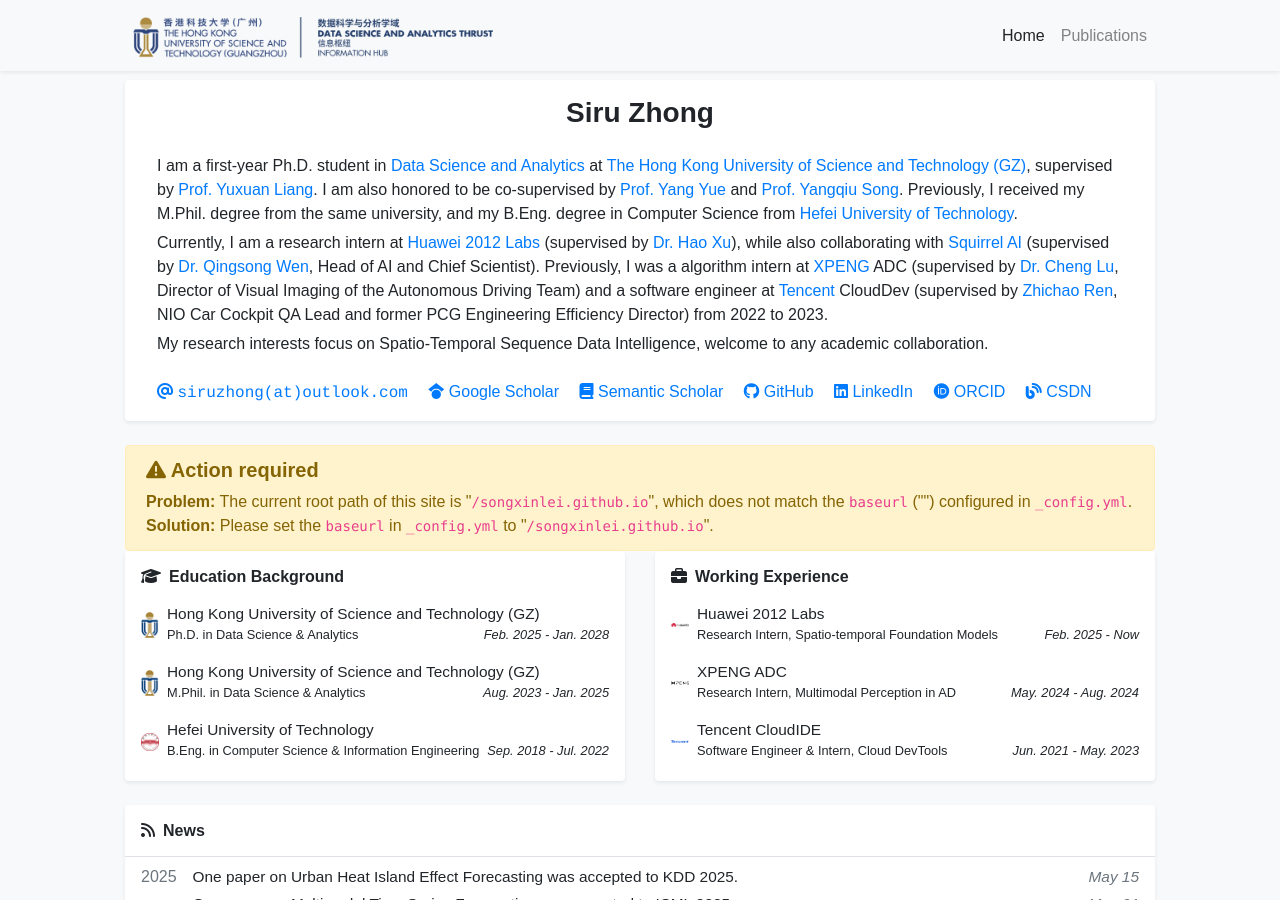
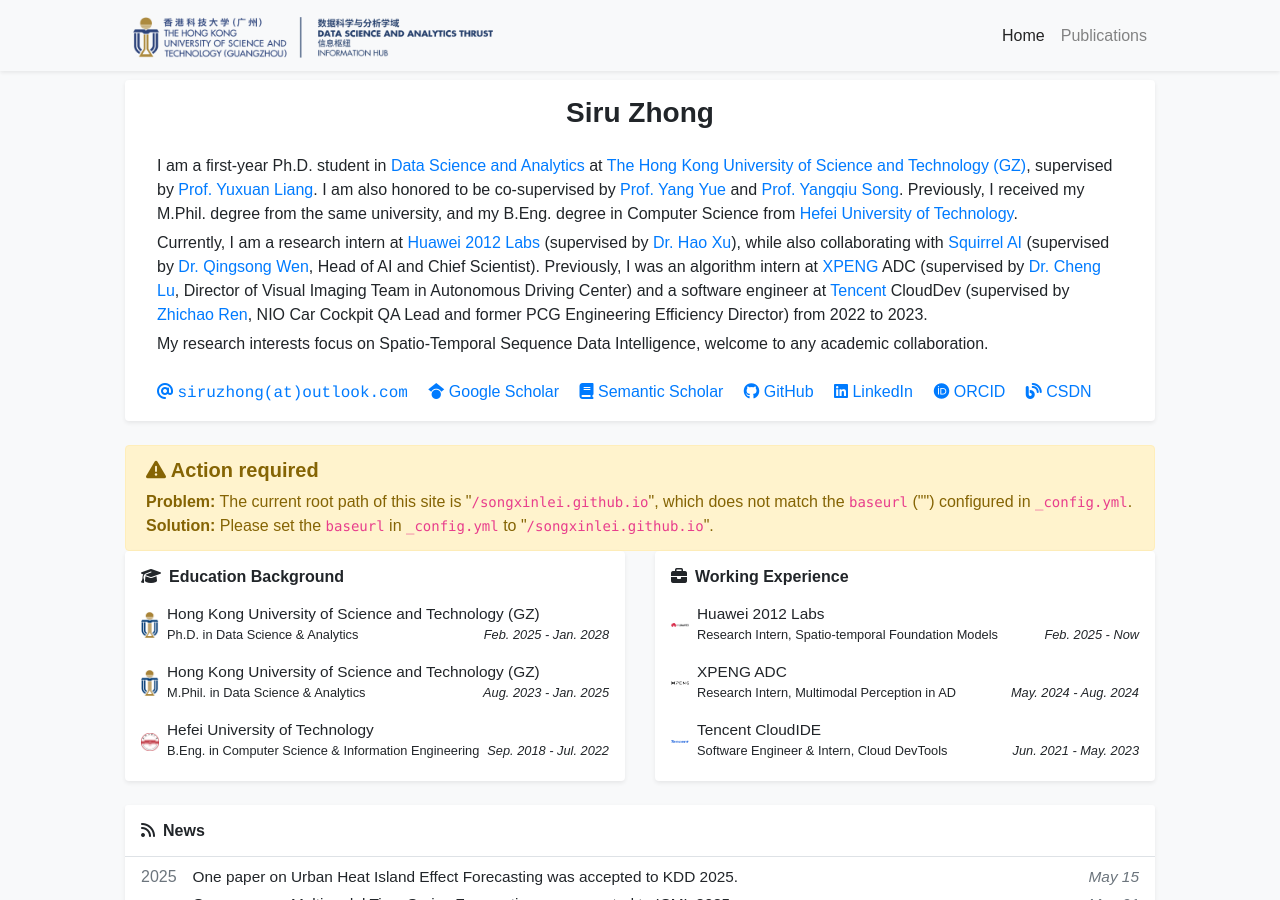
Before and after one commit to thunderlrr/songxinlei.github.io, a Jekyll site: the page built from index.html, in a window 1280 px wide and 900 px high. Built offline with Jekyll 4.4.1, drawn with Linux system fonts in a browser that asks for light colours; a style sheet for code colours, icons or effects is not loaded.

Commit message:
update repo

```diff
--- a/_data/profile.yml
+++ b/_data/profile.yml
@@ -25,7 +25,7 @@
     I am a first-year Ph.D. student in <a href="http://dsa.hkust-gz.edu.cn/" target="_blank">Data Science and Analytics</a> at <a href="https://www.hkust-gz.edu.cn/" target="_blank">The Hong Kong University of Science and Technology (GZ)</a>, supervised by <a href="https://yuxuanliang.com/" target="_blank">Prof. Yuxuan Liang</a>. I am also honored to be co-supervised by <a href="https://facultyprofiles.hkust-gz.edu.cn/faculty-personal-page/YUE-Yang/yangyue" target="_blank">Prof. Yang Yue</a> and <a href="https://www.cse.ust.hk/~yqsong/" target="_blank">Prof. Yangqiu Song</a>. Previously, I received my M.Phil. degree from the same university, and my B.Eng. degree in Computer Science from <a href="https://ci.hfut.edu.cn/" target="_blank">Hefei University of Technology</a>.
   </p>
   <p style="margin-bottom: 5px;">
-    Currently, I am a research intern at <a href="https://www.huawei.com/" target="_blank">Huawei 2012 Labs</a> (supervised by <a href="https://scholar.google.com/citations?user=sNb24gkAAAAJ&hl=zh-CN&oi=sra" target="_blank">Dr. Hao Xu</a>), while also collaborating with <a href="https://www.linkedin.com/company/squirrelai" target="_blank">Squirrel AI</a> (supervised by <a href="https://sites.google.com/site/qingsongwen8/" target="_blank">Dr. Qingsong Wen</a>, Head of AI and Chief Scientist). Previously, I was a algorithm intern at <a href="https://www.xpeng.com/" target="_blank">XPENG</a> ADC (supervised by <a href="https://www.linkedin.com/in/cheng-lu-5b24a739/" target="_blank">Dr. Cheng Lu</a>, Director of Visual Imaging of the Autonomous Driving Team) and a software engineer at <a href="https://www.tencent.com/" target="_blank">Tencent</a> CloudDev (supervised by <a href="https://msup.com.cn/teacher/10175" target="_blank">Zhichao Ren</a>, NIO Car Cockpit QA Lead and former PCG Engineering Efficiency Director) from 2022 to 2023.
+    Currently, I am a research intern at <a href="https://www.huawei.com/" target="_blank">Huawei 2012 Labs</a> (supervised by <a href="https://scholar.google.com/citations?user=sNb24gkAAAAJ&hl=zh-CN&oi=sra" target="_blank">Dr. Hao Xu</a>), while also collaborating with <a href="https://www.linkedin.com/company/squirrelai" target="_blank">Squirrel AI</a> (supervised by <a href="https://sites.google.com/site/qingsongwen8/" target="_blank">Dr. Qingsong Wen</a>, Head of AI and Chief Scientist). Previously, I was an algorithm intern at <a href="https://www.xpeng.com/" target="_blank">XPENG</a> ADC (supervised by <a href="https://www.linkedin.com/in/cheng-lu-5b24a739/" target="_blank">Dr. Cheng Lu</a>, Director of Visual Imaging Team in Autonomous Driving Center) and a software engineer at <a href="https://www.tencent.com/" target="_blank">Tencent</a> CloudDev (supervised by <a href="https://msup.com.cn/teacher/10175" target="_blank">Zhichao Ren</a>, NIO Car Cockpit QA Lead and former PCG Engineering Efficiency Director) from 2022 to 2023.
   </p>
   <p style="margin-bottom: 5px;">
     My research interests focus on Spatio-Temporal Sequence Data Intelligence, welcome to any academic collaboration.
```
